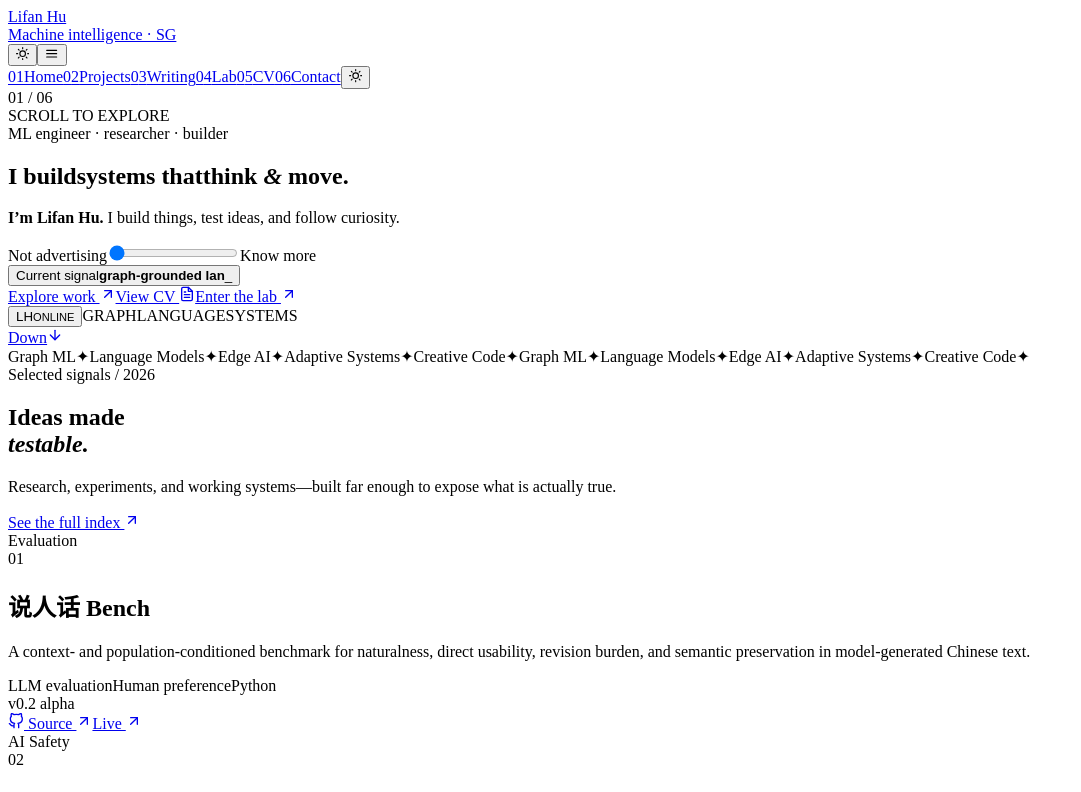
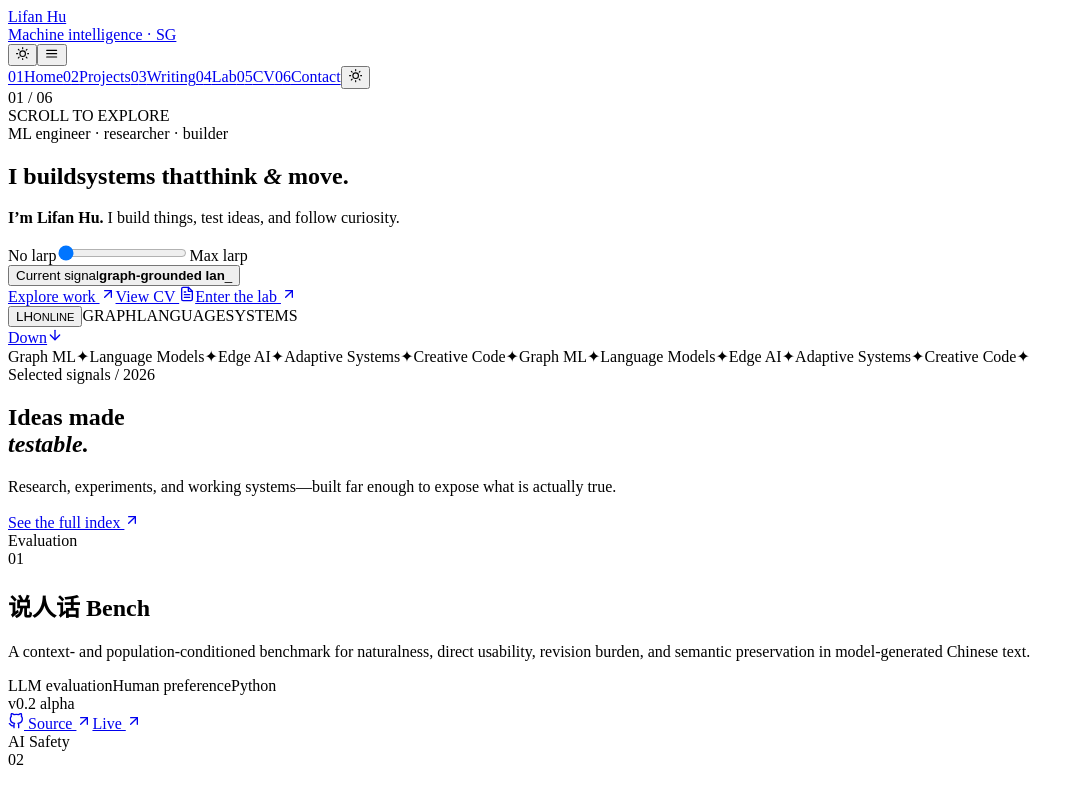
Before and after one commit to Anormalm/anormalm.github.io, a React (Vite) app: page / in a window 1280 px wide. Shown: the top 792 px of the page, without its empty margins (0-1081 px from the left). Built offline with nearby package versions, Linux system fonts and the light colour scheme.

Commit message:
Expand larp slider across viewport

```diff
--- a/src/index.css
+++ b/src/index.css
@@ -829,7 +829,7 @@
   grid-template-columns: minmax(0, 1fr);
   align-items: end;
   gap: 1.8rem;
-  max-width: 1120px;
+  width: 100%;
   margin-top: clamp(2.6rem, 8vh, 6rem);
 }
 
@@ -864,15 +864,24 @@
 }
 
 .intro-slider-row {
+  position: relative;
+  left: 50%;
   display: grid;
-  grid-template-columns: max-content minmax(260px, 1fr) max-content;
+  grid-template-columns: 1fr 1fr;
   align-items: center;
-  gap: 0.75rem;
+  gap: 0.35rem 1rem;
+  width: 100vw;
+  margin-left: -50vw;
+  padding: 0 clamp(1.25rem, 4vw, 4rem);
   font-family: var(--font-mono);
   font-size: 7px;
   letter-spacing: 0.14em;
   text-transform: uppercase;
   color: var(--muted);
+}
+
+.intro-slider-row > span:last-child {
+  text-align: right;
 }
 
 .hero-signal-panel {
@@ -890,6 +899,7 @@
 }
 
 .intro-slider-row input {
+  grid-column: 1 / -1;
   width: 100%;
   height: 22px;
   appearance: none;
@@ -1490,7 +1500,7 @@
   .signal-label { display: none; }
   .hero-bottom-grid { grid-template-columns: 1fr; gap: 1.8rem; margin-top: 12rem; }
   .intro-copy { min-height: 6rem; }
-  .intro-slider-row { grid-template-columns: max-content minmax(70px, 1fr) max-content; gap: 0.5rem; font-size: 6px; }
+  .intro-slider-row { gap: 0.25rem 0.75rem; font-size: 6px; }
   .hero-signal-panel { grid-template-columns: 1fr; }
   .hero-signal-panel .hero-actions { margin-top: 0; flex-wrap: wrap; }
   .scroll-cue { bottom: 1.2rem; }
--- a/src/pages/Home.jsx
+++ b/src/pages/Home.jsx
@@ -160,7 +160,7 @@ const Home = () => {
                 </AnimatePresence>
               </p>
               <div className="intro-slider-row">
-                <span>Not advertising</span>
+                <span>No larp</span>
                 <input
                   type="range"
                   min="0"
@@ -172,7 +172,7 @@ const Home = () => {
                   aria-label="Reveal more facts about Lifan"
                   aria-valuetext={`${revealedFactCount} of ${INTRO_FACTS.length} facts visible`}
                 />
-                <span>Know more</span>
+                <span>Max larp</span>
               </div>
             </div>
 
```
